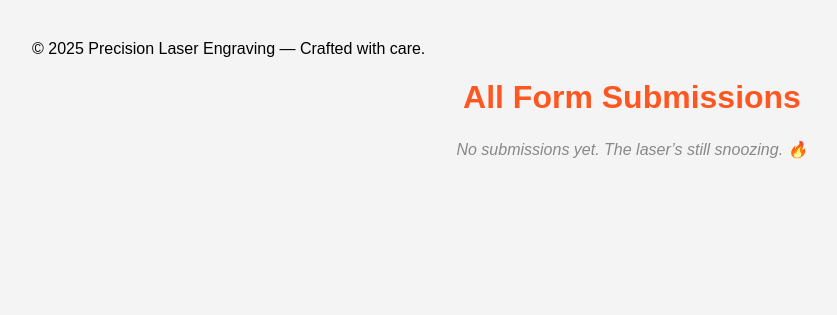
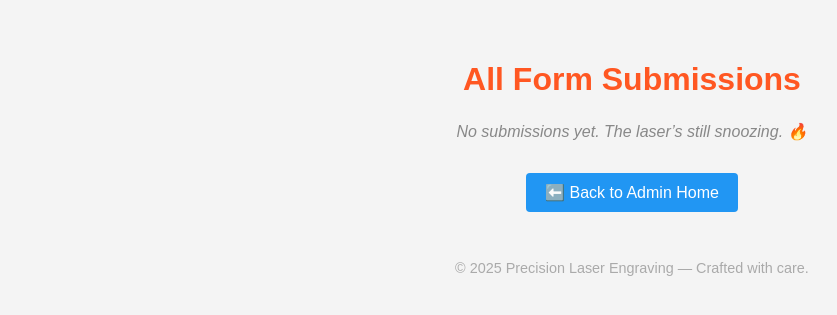
Before and after one commit to FancyOtter99/Form, a FastAPI app: template templates/submissions.html in a window 1280 px wide. Shown: the top 315 px of the page, without its empty margins (8-845 px from the left). Run offline with FastAPI, Linux system fonts and the light colour scheme; the template is opened without the code that fills it, so the values that code supplies are empty.

Commit message:
Update submissions.html

```diff
--- a/templates/submissions.html
+++ b/templates/submissions.html
@@ -19,14 +19,14 @@
     border-collapse: collapse;
     background: white;
     box-shadow: 0 0 10px rgba(0,0,0,0.1);
-    table-layout: fixed; /* Let’s fix those widths! */
+    table-layout: fixed;
   }
   th, td {
     padding: 1rem;
     border: 1px solid #ddd;
     text-align: left;
-    word-wrap: break-word; /* Yes! No horizontal scrollbars here! */
-    vertical-align: top; /* Start at the top of the cell */
+    word-wrap: break-word;
+    vertical-align: top;
   }
   th {
     background: #ff5722;
@@ -58,12 +58,32 @@
     color: #888;
     font-style: italic;
   }
+  .back-btn {
+    display: block;
+    margin: 2rem auto 0;
+    padding: 0.6rem 1.2rem;
+    background: #2196F3;
+    color: white;
+    border: none;
+    border-radius: 4px;
+    text-align: center;
+    text-decoration: none;
+    font-size: 1rem;
+    cursor: pointer;
+    width: fit-content;
+  }
+  .back-btn:hover {
+    background: #1976D2;
+  }
+  footer {
+    text-align: center;
+    margin-top: 3rem;
+    font-size: 0.9em;
+    color: #aaa;
+  }
 </style>
 </head>
 <body>
-  <footer>
-  © 2025 Precision Laser Engraving — Crafted with care.
-</footer>
   <h1>All Form Submissions</h1>
   {% if submissions %}
   <table>
@@ -84,7 +104,6 @@
         <td>
           <form class="responded-form" action="/delete_submission" method="post">
             <input type="hidden" name="submission_id" value="{{ sub.id }}" />
-            <input type="hidden" name="key" value="{{ key }}" />
             <button class="responded-btn" type="submit">Responded ✔️</button>
           </form>
         </td>
@@ -95,5 +114,11 @@
   {% else %}
     <p class="no-submissions">No submissions yet. The laser’s still snoozing. 🔥</p>
   {% endif %}
+
+  <a href="/admin" class="back-btn">⬅️ Back to Admin Home</a>
+
+  <footer>
+    © 2025 Precision Laser Engraving — Crafted with care.
+  </footer>
 </body>
 </html>
```
